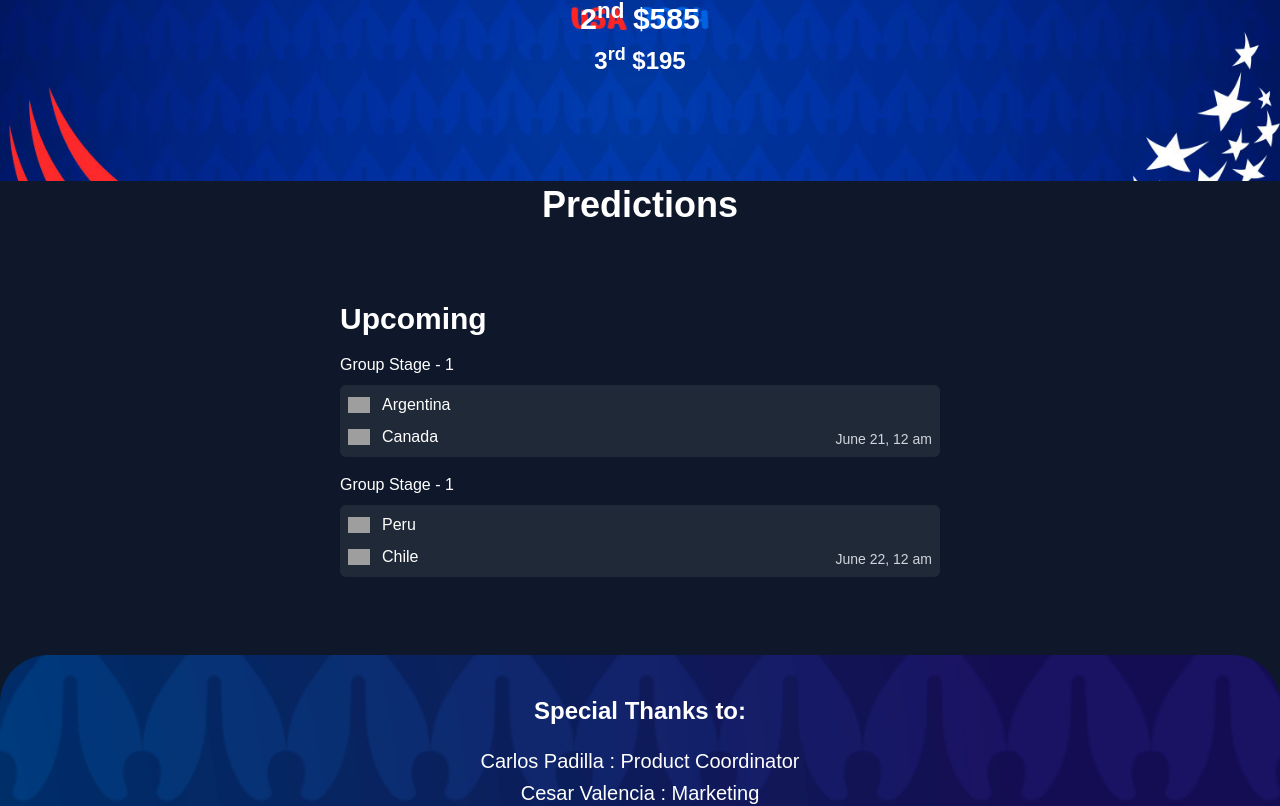
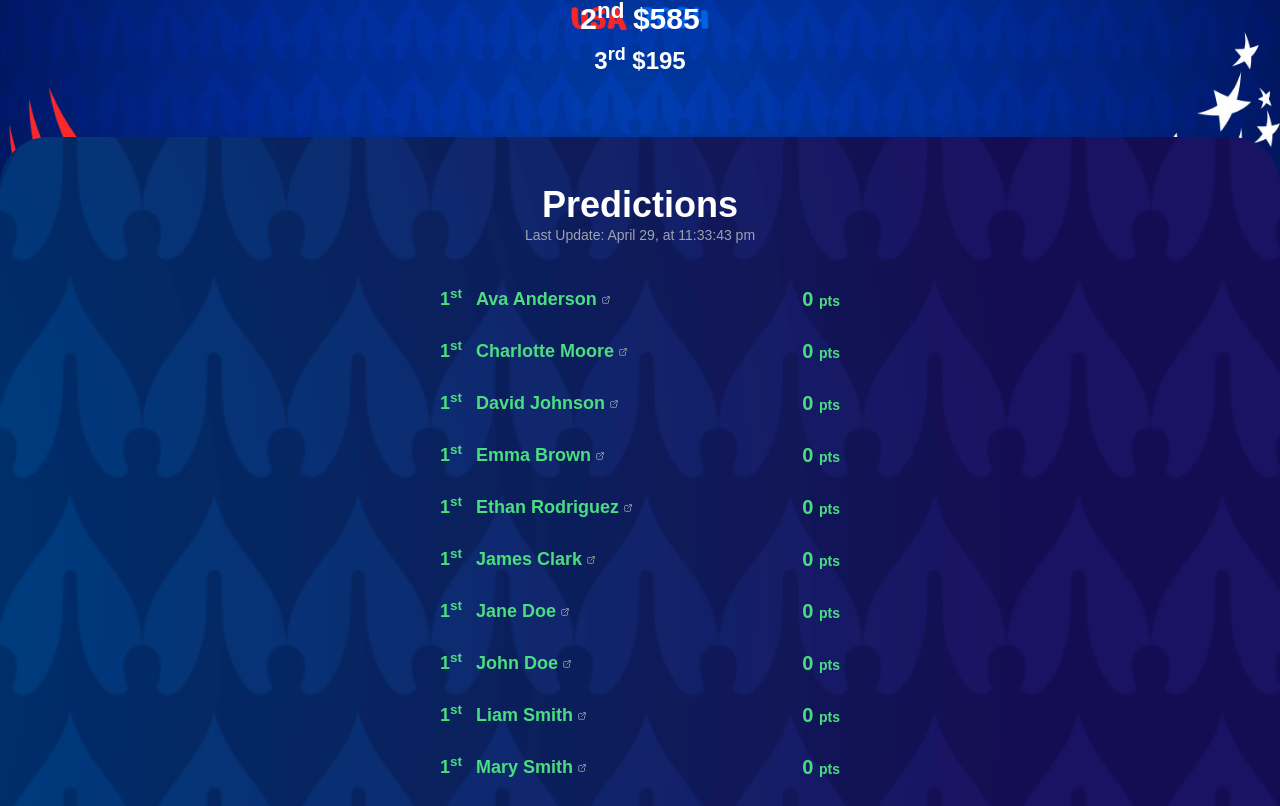
Before and after one commit to devslife7/copa-america-2024, a Next.js app: page / in a window 1280 px wide. Shown: the part 379-1185 px from the top of the page. Built offline with nearby package versions, Linux system fonts and the light colour scheme; grey boxes are pictures that could not be loaded; a web font is replaced by a local one.

Commit message:
fixed no league bug

```diff
--- a/components/home/predictions.tsx
+++ b/components/home/predictions.tsx
@@ -5,41 +5,41 @@ import Link from "next/link"
 import ExternalLinkSVG from "@/public/svgs/external-link"
 import { cn } from "@/lib/utils"
 import dynamic from "next/dynamic"
-// import { useFixturesContext } from "@/context/fixtures"
-// const LastUpdated = dynamic(() => import("@/components/shared/last-updated"), { ssr: false })
+import { useFixturesContext } from "@/context/fixtures"
+const LastUpdated = dynamic(() => import("@/components/shared/last-updated"), { ssr: false })
 
 export default function Predictions() {
-  // const { users } = useFixturesContext()
+  const { users } = useFixturesContext()
 
-  // const renderUserPredictions = () => {
-  //   return users.map((user: any, idx: number) => (
-  //     <div
-  //       key={idx}
-  //       className={cn("flex justify-between text-lg font-bold max-w-[400px] mx-auto", isWinnerStyle(user.userRanking.ranking))}
-  //     >
-  //       <div className="flex">
-  //         <div className="w-9">
-  //           {user.userRanking.ranking}
-  //           <sup>{user.userRanking.superscript}</sup>
-  //         </div>
-  //         <Link href={`/${user.id}`}>
-  //           {user.name}
-  //           <ExternalLinkSVG className="w-[10px] ml-1 inline-block text-gray-400" />
-  //         </Link>
-  //       </div>
-  //       <div className="flex space-x-10">
-  //         <p className="text-xl">
-  //           {user.correctPredictions} <span className="text-sm">pts</span>
-  //         </p>
-  //       </div>
-  //     </div>
-  //   ))
-  // }
+  const renderUserPredictions = () => {
+    return users.map((user: any, idx: number) => (
+      <div
+        key={idx}
+        className={cn("flex justify-between text-lg font-bold max-w-[400px] mx-auto", isWinnerStyle(user.userRanking.ranking))}
+      >
+        <div className="flex">
+          <div className="w-9">
+            {user.userRanking.ranking}
+            <sup>{user.userRanking.superscript}</sup>
+          </div>
+          <Link href={`/${user.id}`}>
+            {user.name}
+            <ExternalLinkSVG className="w-[10px] ml-1 inline-block text-gray-400" />
+          </Link>
+        </div>
+        <div className="flex space-x-10">
+          <p className="text-xl">
+            {user.correctPredictions} <span className="text-sm">pts</span>
+          </p>
+        </div>
+      </div>
+    ))
+  }
 
   return (
     <section>
       <div className="relative rounded-[3rem] -mt-11 -mb-14 pt-12 pb-8 px-7 text-white overflow-hidden">
-        {/* <Image
+        <Image
           src={background}
           alt="user predictions table"
           placeholder="blur"
@@ -50,17 +50,17 @@ export default function Predictions() {
             objectFit: "cover",
           }}
           className="z-[-1]"
-        /> */}
+        />
         <div className="lg:text-center z-10">
           <h2 className="text-4xl font-bold z-50">Predictions</h2>
-          {/* <LastUpdated /> */}
+          <LastUpdated />
         </div>
-        {/* <div className="my-10 space-y-6">{renderUserPredictions()}</div> */}
+        <div className="my-10 space-y-6">{renderUserPredictions()}</div>
       </div>
     </section>
   )
 }
 
-// const isWinnerStyle = (ranking: number) => {
-//   return ranking === 1 ? "text-green-400" : ranking === 2 ? "text-yellow-200" : ranking === 3 ? "text-blue-400" : ""
-// }
+const isWinnerStyle = (ranking: number) => {
+  return ranking === 1 ? "text-green-400" : ranking === 2 ? "text-yellow-200" : ranking === 3 ? "text-blue-400" : ""
+}
--- a/components/home/upcoming-fixture.tsx
+++ b/components/home/upcoming-fixture.tsx
@@ -11,7 +11,8 @@ export default function UpcomingFixtures() {
   const upcoming = { upcoming: [26, 25], previous: [0] }
 
   const { fixtures } = useFixturesContext()
-  if (fixtures.upcomingFixtures.upcoming === undefined) return null
+  if (fixtures.upcomingFixtures.upcoming.length == 0) return null
+  if (fixtures.upcomingFixtures.upcoming[0].league === undefined) return null
 
   const upcomingFixtures = fixtures.upcomingFixtures.upcoming
   const pastFixture = fixtures.upcomingFixtures.past
```
